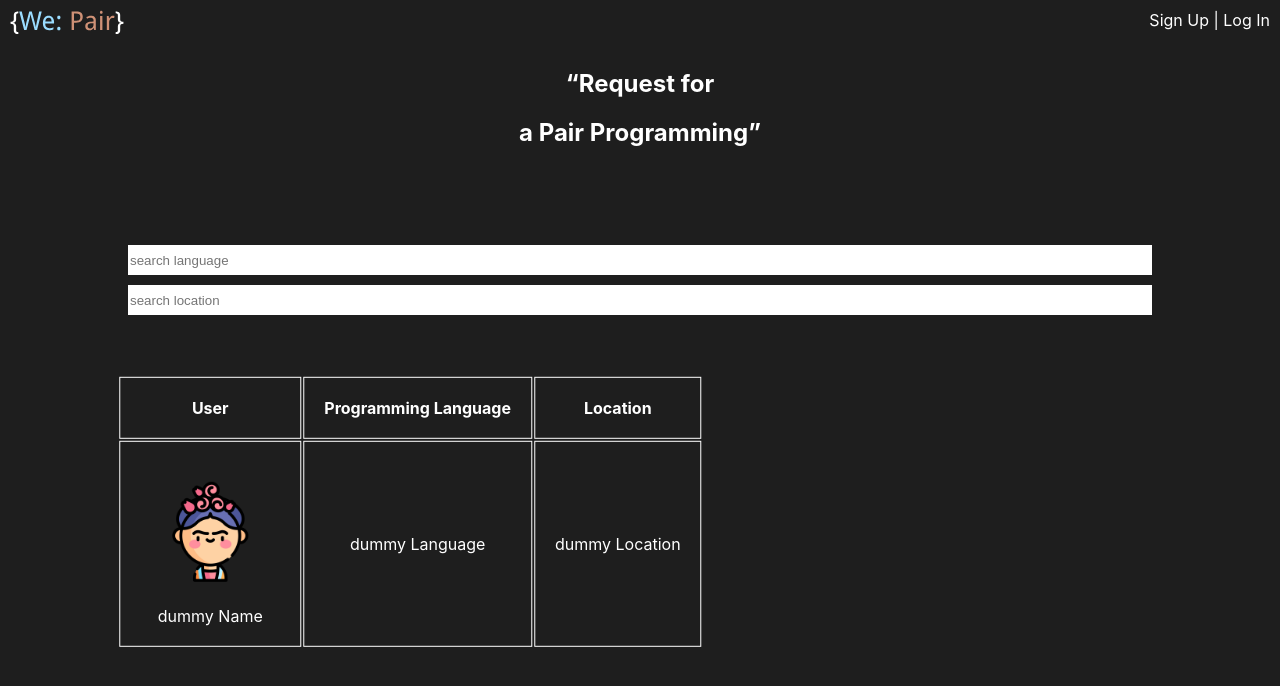
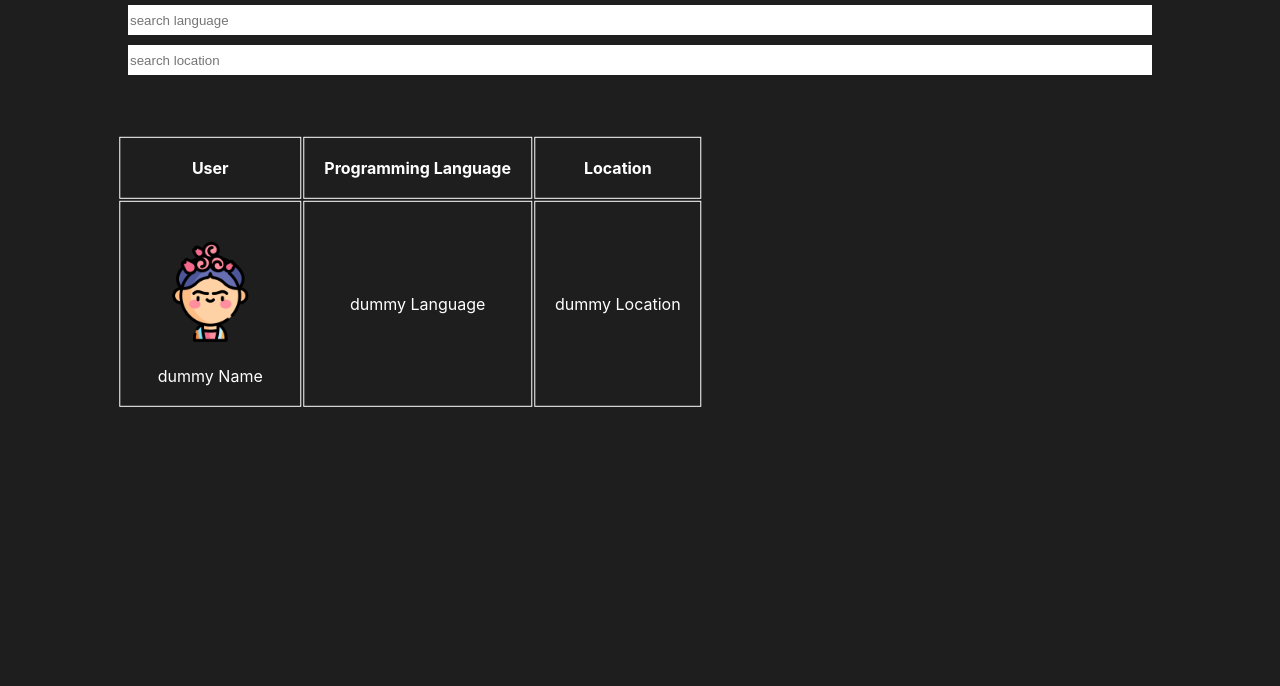
Before and after one commit to kodiri/we-pair, a React (Create React App) app: page /results in a window 1280 px wide. Shown: the top 686 px of the page. Built offline with nearby package versions, Linux system fonts and the light colour scheme.

Commit message:
anotherone

```diff
--- a/src/frontend/App.js
+++ b/src/frontend/App.js
@@ -10,7 +10,6 @@ export default function App() {
   return (
     <div className="App">
     <Router>
-      <Header/>
       <Switch>
         <Route exact path="/" component={RoutingPage} />
         <Route exact path="/results" component={Results} />
--- a/src/frontend/components/RoutingPage/RoutingPage.js
+++ b/src/frontend/components/RoutingPage/RoutingPage.js
@@ -3,7 +3,6 @@ import { Link } from 'react-router-dom';
 import Search from '../SearchBar/SearchBar';
 // import Calendar from '../Calendar/Calendar';
 import Results from '../Result/Results';
-// import Profile from '../Profile/Profile';
 import Header from '../Header/Header';
 
 export default function RoutingPage() {
@@ -12,7 +11,7 @@ export default function RoutingPage() {
       <Header />
       <main>
         <Search />
-        <Link to="/results">
+        <Link to='/results'>
           <button className="searchbtn">Search</button>
         </Link>
       </main>
```
Also changed, not shown: src/frontend/components/Header/Header.js (+4 -4 lines).
